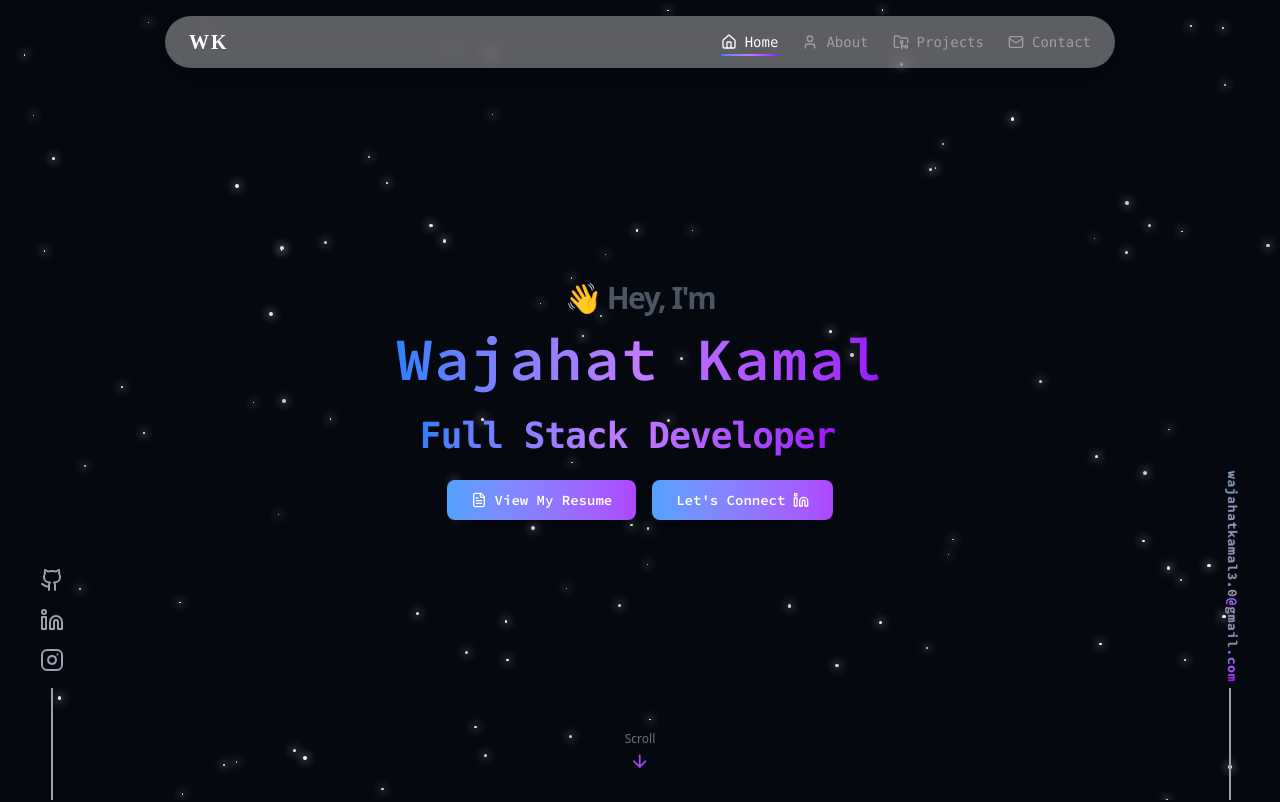
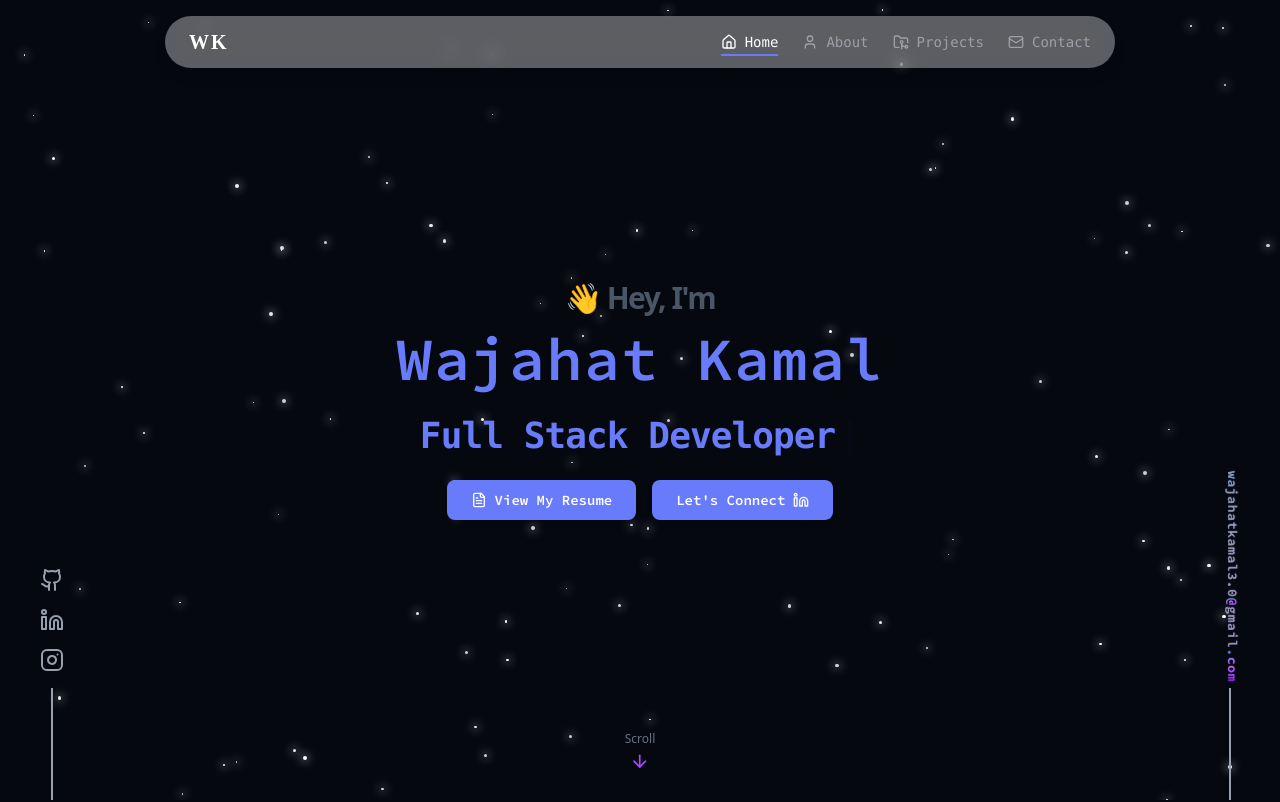
Before and after one commit to wajahat-kamal/Dev-Portfolio, a React (Vite) app: page / in a window 1280 px wide. Shown: the top 802 px of the page. Built offline with nearby package versions, Linux system fonts and the light colour scheme.

Commit message:
Update styles across components: replace gradient backgrounds with primary color for consistency, modify HeroSection text styles, and update Navbar and TypingEffect components for improved readability and user experience.

```diff
--- a/src/components/HeroSection.jsx
+++ b/src/components/HeroSection.jsx
@@ -17,8 +17,7 @@ const HeroSection = () => {
             </span>
             <span
               className="
-                       text-transparent bg-clip-text
-                       bg-gradient-to-r from-blue-500 via-purple-400 to-purple-600 fira-code tracking-wide animate-gradient-move"
+                       text-primary fira-code tracking-wide animate-gradient-move"
             >
               Wajahat Kamal
             </span>
@@ -26,7 +25,7 @@ const HeroSection = () => {
 
           {/* Typing Effect */}
           <div
-            className="flex justify-center
+            className="flex justify-center text-primary
              text-base sm:text-xl md:text-3xl lg:text-4xl font-bold
              font-mono tracking-wide"
           >
@@ -49,7 +48,7 @@ const HeroSection = () => {
               href="/resume"
               target="_blank"
               className="flex items-center justify-center gap-2 px-6 py-2.5 text-sm font-semibold text-white
-                   rounded-lg bg-gradient-to-r from-blue-400 to-purple-500 shadow-md
+                   rounded-lg bg-primary shadow-md
                    hover:shadow-purple-500/30
                    transition-all duration-300 hover:scale-105 fira-code"
             >
@@ -61,7 +60,7 @@ const HeroSection = () => {
             <a
               href="https://linkedin.com/in/wajahat-kamal/"
               className="flex items-center justify-center gap-2 px-6 py-2.5 text-sm font-semibold text-white
-             rounded-lg bg-gradient-to-r from-blue-400 to-purple-500 shadow-md
+             rounded-lg bg-primary shadow-md
              hover:shadow-purple-500/30 transition-all duration-300 hover:scale-105 fira-code"
             >
               Let's Connect
--- a/src/components/Navbar.jsx
+++ b/src/components/Navbar.jsx
@@ -62,7 +62,7 @@ const Navbar = () => {
 
                   <span
                     className={`absolute left-0 -bottom-1 h-0.5 w-full
-                      bg-gradient-to-r from-blue-500 via-purple-400 to-purple-600
+                      bg-primary
                       origin-left transform transition-transform duration-300
                       ${isActive ? "scale-x-100" : "scale-x-0"}
                     `}
@@ -107,9 +107,7 @@ const Navbar = () => {
                   onClick={() => handleNavClick(label)}
                   className="flex items-center gap-3 rounded-md px-3 py-2 text-sm transition text-gray-200 hover:text-white"
                 >
-                  <Icon
-                    className="w-4 h-4"
-                  />
+                  <Icon className="w-4 h-4" />
                   {label}
                 </a>
               );
--- a/src/components/TypingEffect.jsx
+++ b/src/components/TypingEffect.jsx
@@ -171,7 +171,7 @@ const TypingEffect = ({
       className: `inline-block whitespace-pre-wrap tracking-tight ${className}`,
       ...props,
     },
-    <span className="inline bg-gradient-to-r from-blue-500 via-purple-400 to-purple-600 bg-clip-text text-transparent">
+    <span className="text-primary">
       {displayedText}
     </span>,
     showCursor && (
--- a/src/index.css
+++ b/src/index.css
@@ -6,7 +6,7 @@
   --color-background: hsl(var(--background));
   --color-foreground: hsl(var(--foreground));
 
-  --color-primary: hsl(var(--primary));
+  --color-primary: #677BFB;
   --color-primary-foreground: hsl(var(--primary-foreground));
 
   --color-card: hsl(var(--card));
```
Also changed, not shown: src/assets/wk-logo.png.
